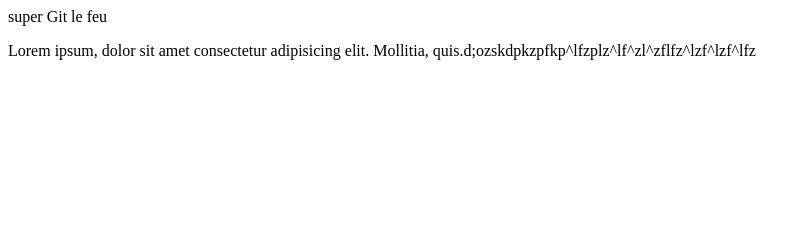
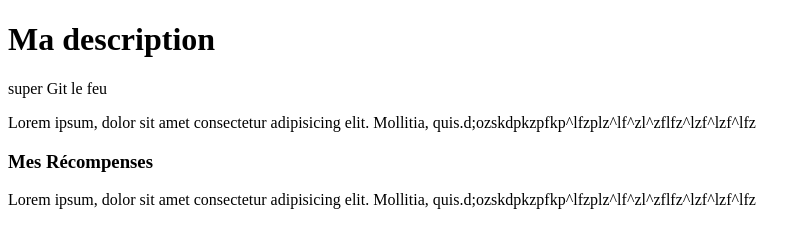
Before and after one commit to talisGL/premierGepro, a plain HTML site: page index.html in a window 1280 px wide. Shown: the whole page, without its empty margins (0-811 px from the left). Drawn offline with Linux system fonts and the light colour scheme.

Commit message:
version 0.005

```diff
--- a/index.html
+++ b/index.html
@@ -6,11 +6,24 @@
     <title>CoursGit</title>
 </head>
 <body>
+
+    <h1>Ma description</h1>
+
+
+
     <div class="topBanner">
         super Git le feu
     </div>
+
     <div class="pDivHaut">
         <p class="pRE">Lorem ipsum, dolor sit amet consectetur adipisicing elit. Mollitia, quis.d;ozskdpkzpfkp^lfzplz^lf^zl^zflfz^lzf^lzf^lfz</p>
     </div>
+
+
+    <div class="titre2">
+        <h3>Mes Récompenses</h3>
+        <p class="pRE">Lorem ipsum, dolor sit amet consectetur adipisicing elit. Mollitia, quis.d;ozskdpkzpfkp^lfzplz^lf^zl^zflfz^lzf^lzf^lfz</p>
+    </div>
+
 </body>
 </html>
```
